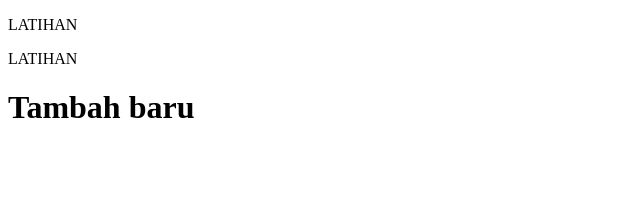
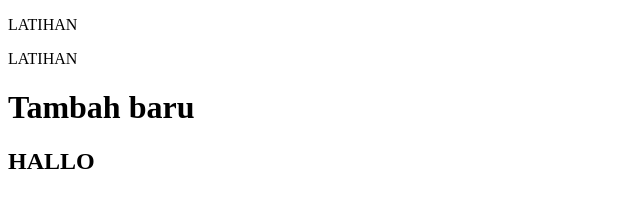
Before and after one commit to anisatussobikhah/latihan-2-, a plain HTML site: page index.html in a window 1280 px wide. Shown: the whole page, without its empty margins (0-640 px from the left). Drawn offline with Linux system fonts and the light colour scheme.

Commit message:
menambah h2

```diff
--- a/index.html
+++ b/index.html
@@ -10,5 +10,6 @@
     <p>LATIHAN</p>
     <p>LATIHAN</p>
     <h1>Tambah baru</h1>
+    <h2>HALLO</h2>
 </body>
 </html>
```
